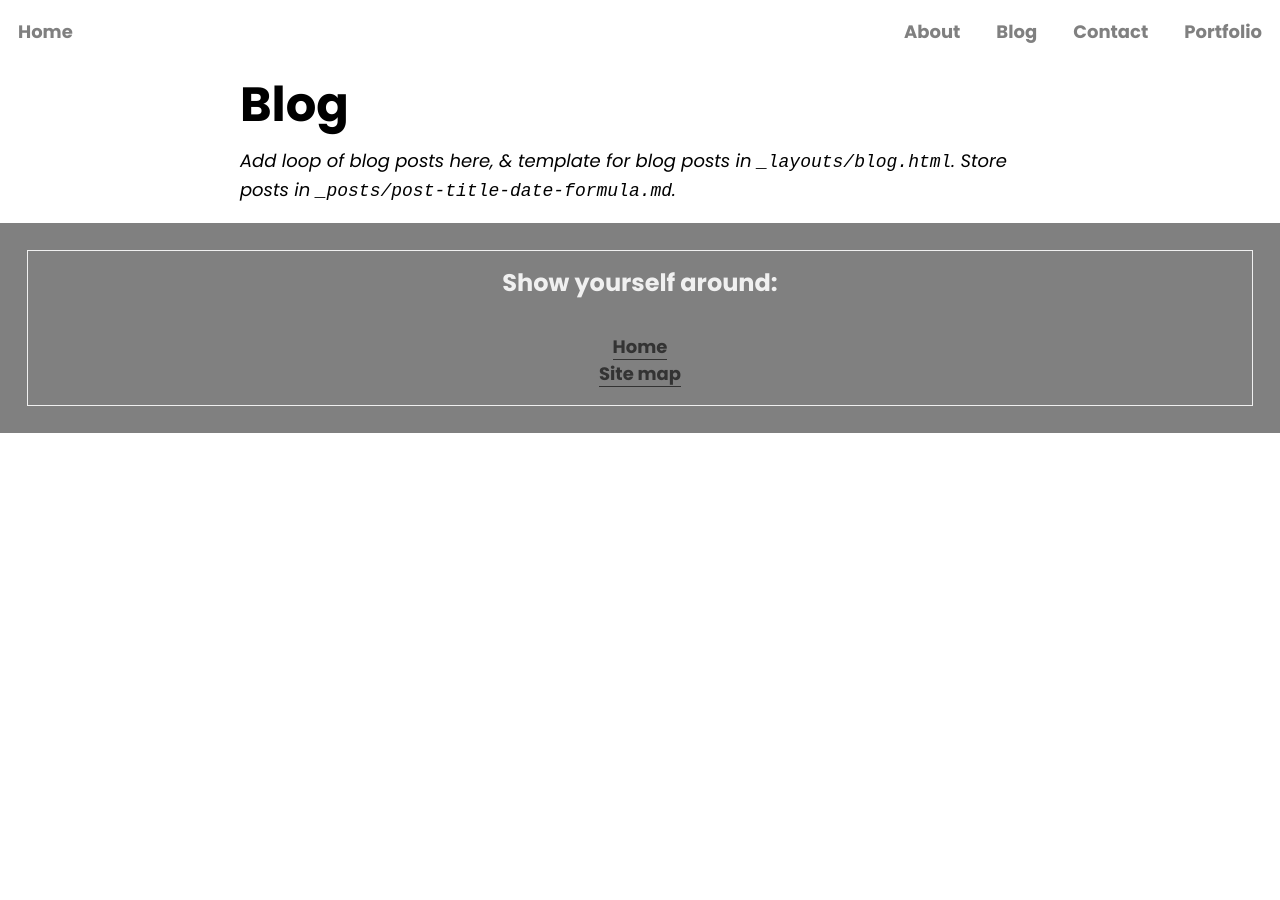
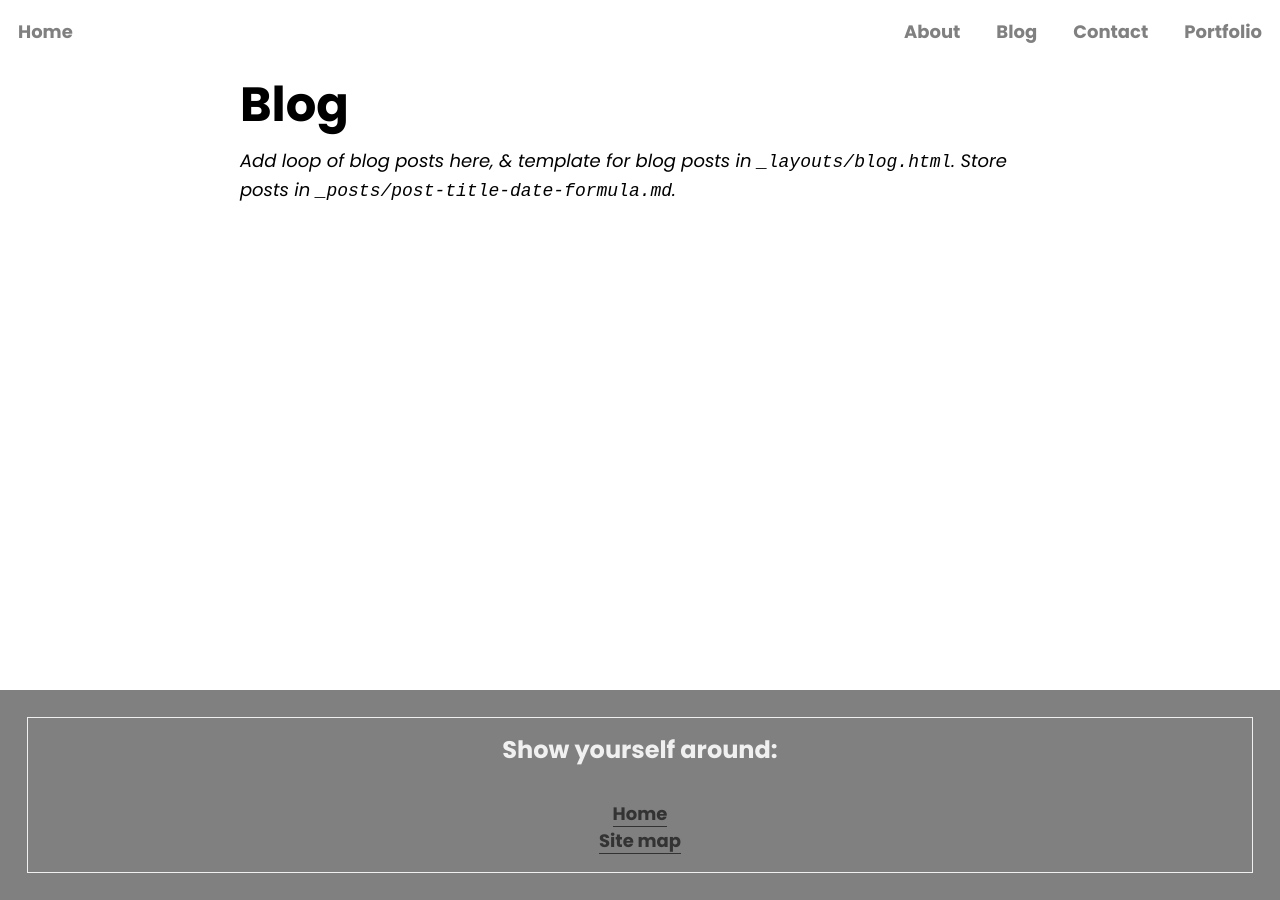
Before and after one commit to kbdonnally/katherinedoes.design, a Jekyll site: the page built from pages/real/blog.md, in a window 1280 px wide. Built offline with Jekyll 4.4.1, drawn with Linux system fonts in a browser that asks for light colours; some web fonts are replaced.

Commit message:
Add minimium body height of 100vh (1 viewport height)
- And set to grid so middle section - <main> - will always fill
  space over <nav> & <footer> (a very fat sandwich)

```diff
--- a/assets/css/_sass/_layouts/_general.scss
+++ b/assets/css/_sass/_layouts/_general.scss
@@ -5,6 +5,9 @@
 }
 
 body {
+	min-height: 100vh;
+	display: grid;
+	grid-template-rows: auto 1fr auto;
 	margin: 0;
 	padding: 0;
 	font-family: $poppins;
```
